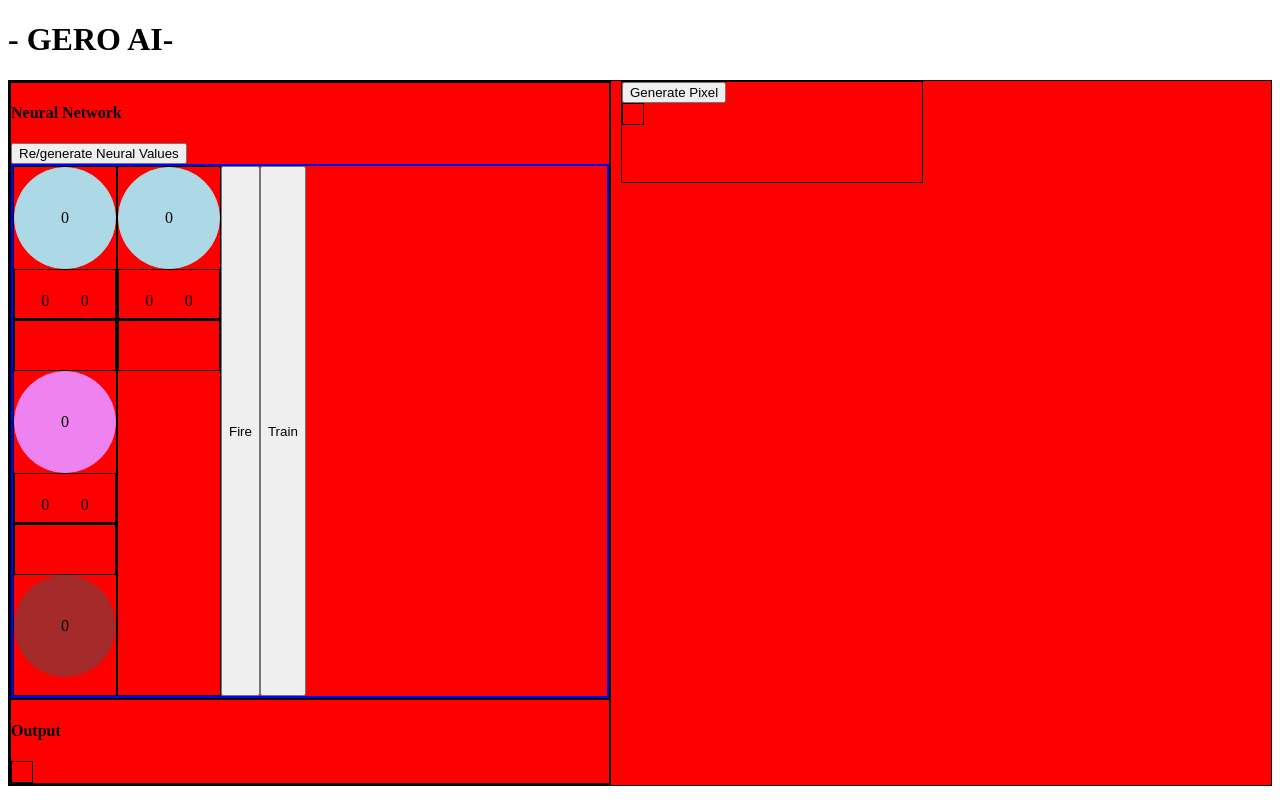
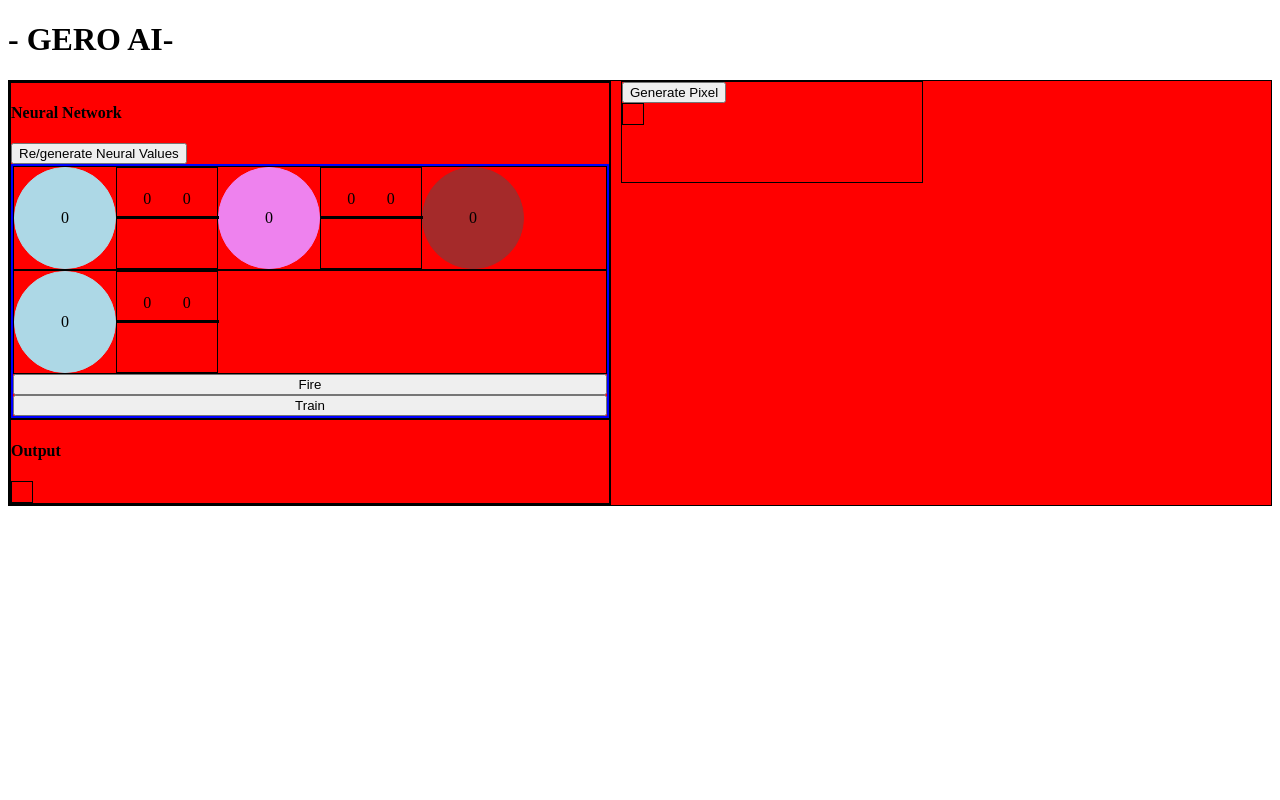
Before and after one commit to pseudo-delete/pseudo-delete.github.io, a PHP site: page /neuralnetwork/111_guess_black_or_white/ in a window 1280 px wide. Run offline with PHP 8.4, Linux system fonts and the light colour scheme.

Commit message:
Update index.css

```diff
--- a/neuralnetwork/111_guess_black_or_white/index.css
+++ b/neuralnetwork/111_guess_black_or_white/index.css
@@ -125,8 +125,14 @@ button
 {
   border: 2px solid blue;
   display: flex;
+  flex-direction: column;
+  height: auto;
+}
+
+.neural-row
+{
+  display: flex;
   flex-direction: row;
-  height: auto;
 }
 
 .ai-pixel, .pixel-container
```
